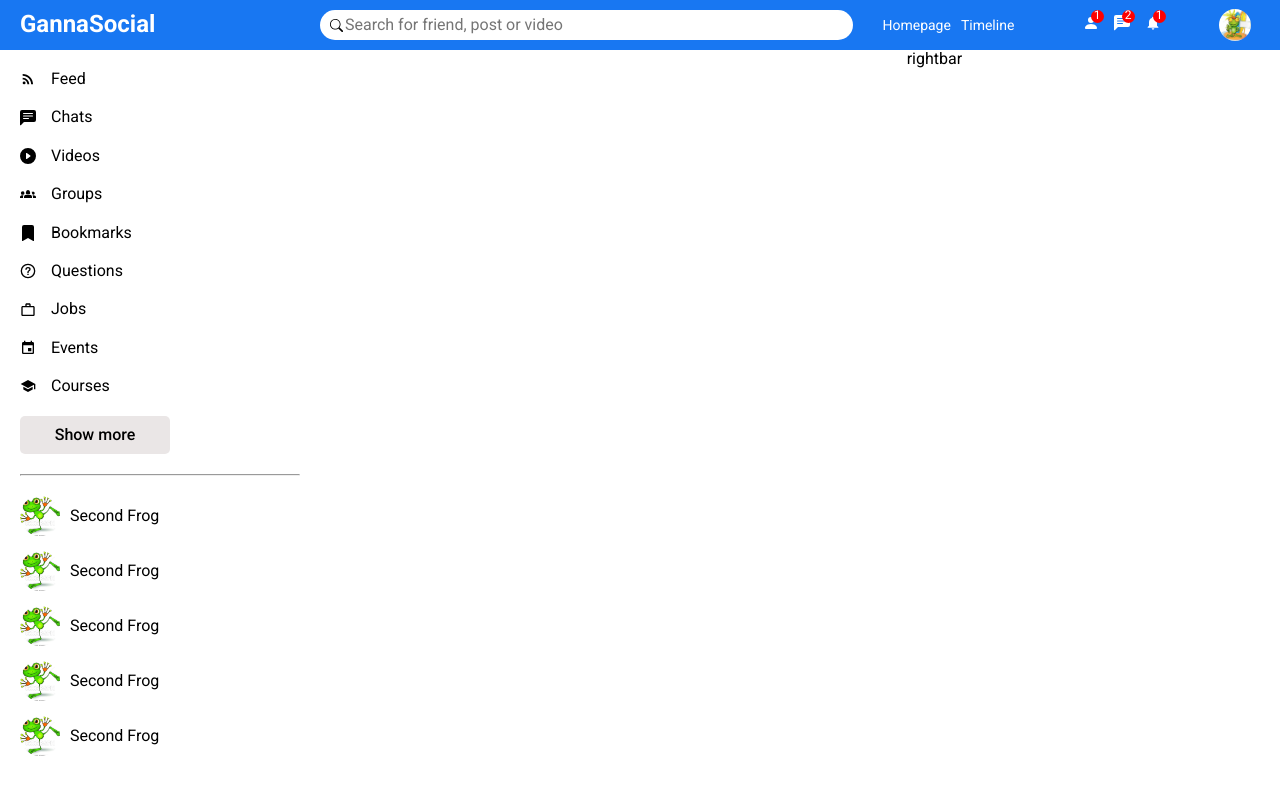
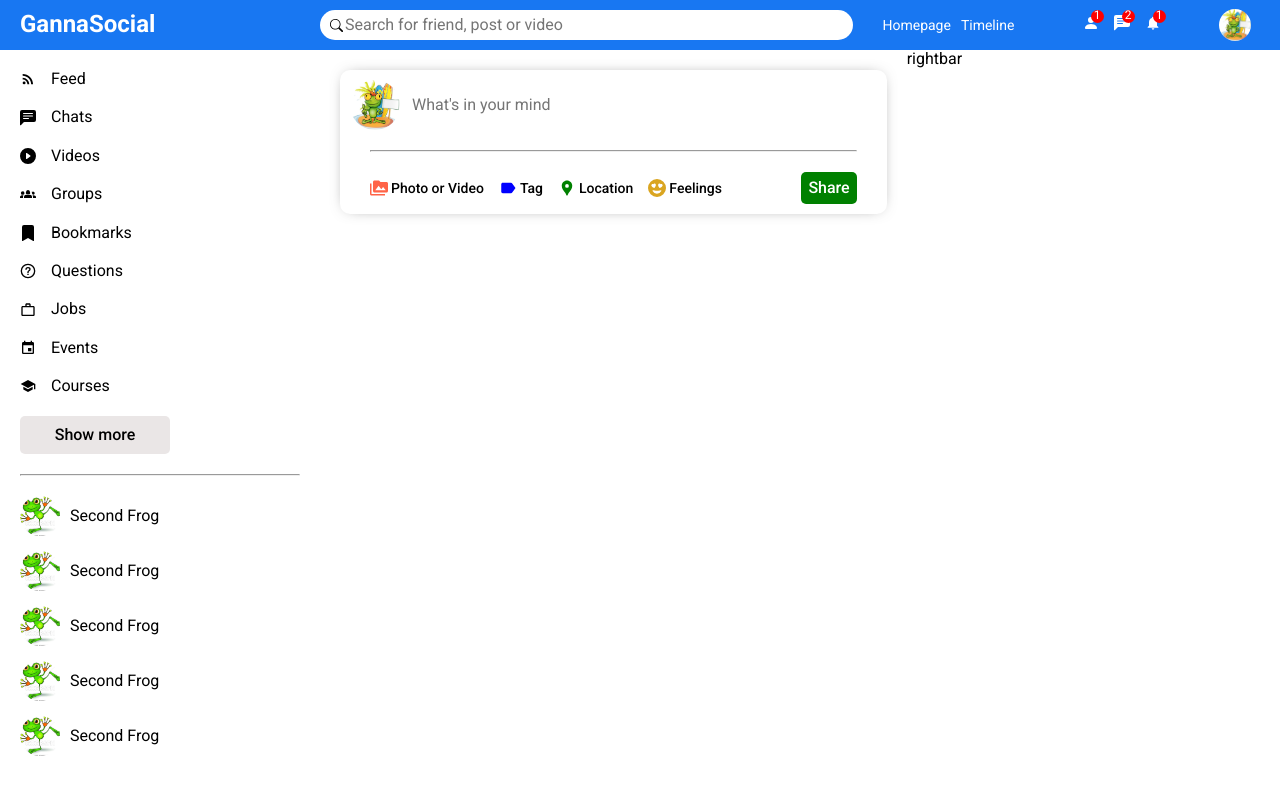
Before and after one commit to GannaKov/mern-social-app-react, a React (Create React App) app: page / in a window 1280 px wide. Shown: the top 792 px of the page. Built offline with nearby package versions, Linux system fonts and the light colour scheme.

Commit message:
share jsx and css

```diff
--- a/src/components/feed/Feed.jsx
+++ b/src/components/feed/Feed.jsx
@@ -1,9 +1,12 @@
+import Share from "../share/Share";
 import "./feed.css";
 
 export default function Feed() {
   return (
     <div className="feed">
-      <div className="feedWrapper"></div>
+      <div className="feedWrapper">
+        <Share />
+      </div>
     </div>
   );
 }
--- /dev/null
+++ b/src/components/share/Share.jsx
@@ -0,0 +1,44 @@
+import "./share.css";
+import { MdPermMedia, MdLabel, MdLocationPin } from "react-icons/md";
+import { BsFillEmojiHeartEyesFill } from "react-icons/bs";
+export default function Share() {
+  return (
+    <div className="share">
+      <div className="shareWrapper">
+        <div className="shareTop">
+          <img
+            src="/assets/person/frog-1.jpg"
+            alt=""
+            className="shareProfileImg"
+          />
+          <input placeholder="What's in your mind" className="shareInput" />
+        </div>
+        <hr className="shareHr" />
+        <div className="shareBottom">
+          <div className="shareOptions">
+            <div className="shareOption">
+              <MdPermMedia style={{ color: "tomato" }} className="shareIcon" />
+              <span className="shareOptionText">Photo or Video</span>
+            </div>
+            <div className="shareOption">
+              <MdLabel style={{ color: "blue" }} className="shareIcon" />
+              <span className="shareOptionText">Tag</span>
+            </div>
+            <div className="shareOption">
+              <MdLocationPin style={{ color: "green" }} className="shareIcon" />
+              <span className="shareOptionText">Location</span>
+            </div>
+            <div className="shareOption">
+              <BsFillEmojiHeartEyesFill
+                style={{ color: "goldenrod" }}
+                className="shareIcon"
+              />
+              <span className="shareOptionText">Feelings</span>
+            </div>
+          </div>
+          <button className="shareButton">Share</button>
+        </div>
+      </div>
+    </div>
+  );
+}
--- /dev/null
+++ b/src/components/share/share.css
@@ -0,0 +1,93 @@
+.share {
+  width: 100%;
+  border-radius: 10px;
+  -webkit-box-shadow: 0px 0px 16px -8px rgba(0, 0, 0, 0.68);
+  box-shadow: 0px 0px 16px -8px rgba(0, 0, 0, 0.68);
+}
+
+.shareWrapper {
+  padding: 10px;
+}
+
+.shareTop {
+  display: flex;
+  align-items: center;
+}
+
+.shareProfileImg {
+  width: 50px;
+  height: 50px;
+  border-radius: 50%;
+  object-fit: cover;
+  margin-right: 10px;
+}
+
+.shareInput {
+  border: none;
+  width: 80%;
+}
+
+.shareInput:focus {
+  outline: none;
+}
+
+.shareHr {
+  margin: 20px;
+}
+
+.shareBottom {
+  display: flex;
+  align-items: center;
+  justify-content: space-between;
+}
+
+.shareOptions {
+  display: flex;
+  margin-left: 20px;
+}
+
+.shareOption {
+  display: flex;
+  align-items: center;
+  margin-right: 15px;
+  cursor: pointer;
+}
+
+.shareIcon {
+  font-size: 18px;
+  margin-right: 3px;
+}
+
+.shareOptionText {
+  font-size: 14px;
+  font-weight: 500;
+}
+
+.shareButton {
+  border: none;
+  padding: 7px;
+  border-radius: 5px;
+  background-color: green;
+  font-weight: 500;
+  margin-right: 20px;
+  cursor: pointer;
+  color: white;
+}
+
+.shareImgContainer {
+  padding: 0 20px 10px 20px;
+  position: relative;
+}
+
+.shareImg {
+  width: 100%;
+  object-fit: cover;
+}
+
+.shareCancelImg {
+  position: absolute;
+  top: 0;
+  right: 20px;
+  cursor: pointer;
+  opacity: 0.7;
+}
```
